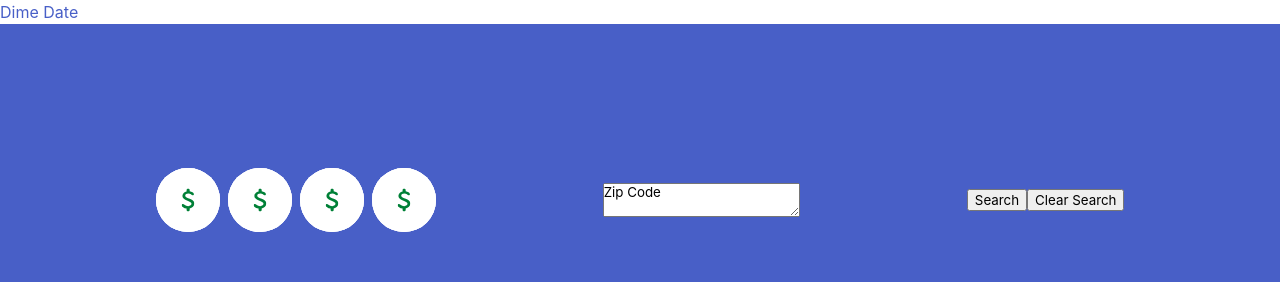
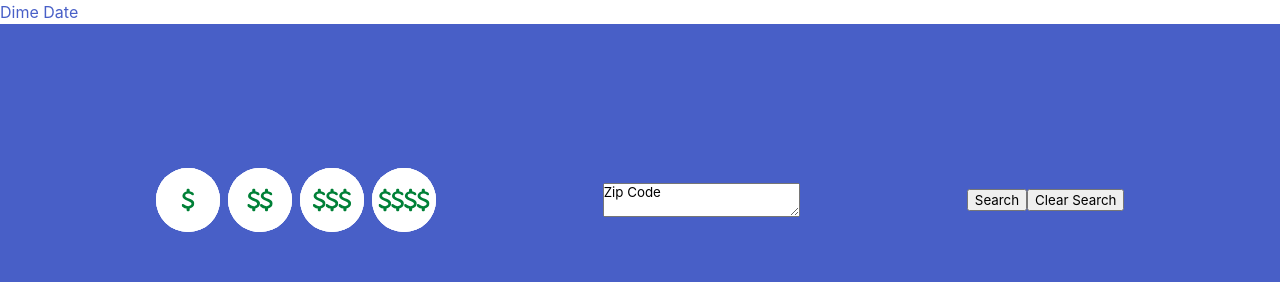
Before and after one commit to lyndsclev/date-dime, a plain HTML site: page index.html in a window 1280 px wide. Shown: the top 282 px of the page. Drawn offline with nearby package versions, Linux system fonts and the light colour scheme.

Commit message:
updated icons with increasing $

```diff
--- a/index.html
+++ b/index.html
@@ -34,19 +34,19 @@
 
                <div class="column">
                 <figure class="image is-64x64">
-                  <img class="is-rounded" src="assets/images/dollar-sign-icon-1.svg">
+                  <img class="is-rounded" src="assets/images/dollar-sign-icon-2.svg">
                 </figure>
                </div>
 
                <div class="column">
                 <figure class="image is-64x64">
-                  <img class="is-rounded" src="assets/images/dollar-sign-icon-1.svg">
+                  <img class="is-rounded" src="assets/images/dollar-sign-icon-3.svg">
                 </figure>
                </div>
 
                <div class="column">
                 <figure class="image is-64x64">
-                  <img class="is-rounded" src="assets/images/dollar-sign-icon-1.svg">
+                  <img class="is-rounded" src="assets/images/dollar-sign-icon-4.svg">
                 </figure>
                </div>
 
```
